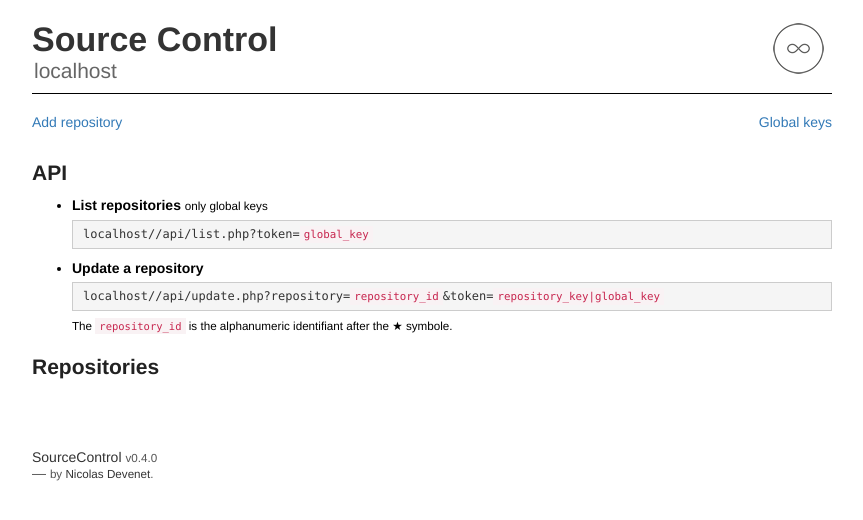
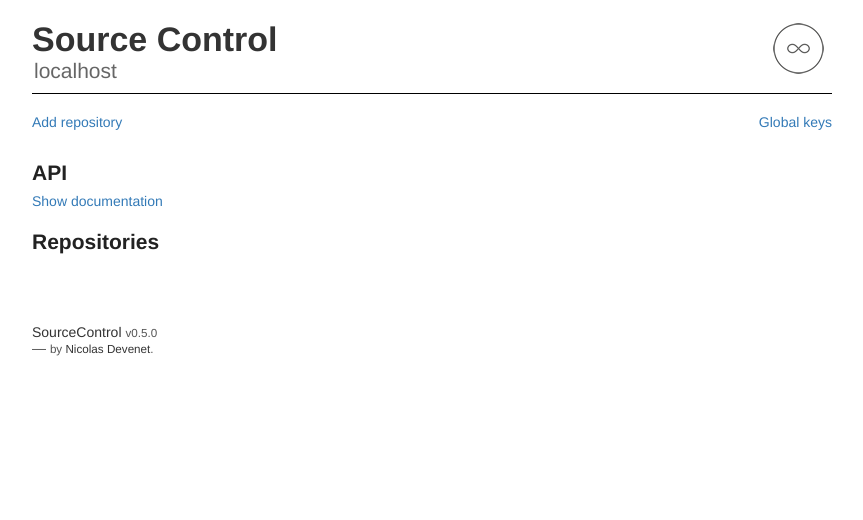
Before and after one commit to Devenet/SourceControl, a PHP site: page /documentation in a window 1280 px wide. Shown: the top 520 px of the page, without its empty margins (208-1071 px from the left). Run offline with PHP 8.4, Linux system fonts and the light colour scheme; data that the repository does not hold is empty.

Commit message:
Hide by default API documentation

```diff
--- a/manage/assets/default/script.js
+++ b/manage/assets/default/script.js
@@ -6,6 +6,10 @@ document.getElementById('add_repository').addEventListener('click', function(eve
 // Toogle admin keys form
 document.getElementById('box_admin_keys').style.display = "none";
 document.getElementById('admin_keys').addEventListener('click', function(event) { var box = document.getElementById('box_admin_keys'); if (box.style.display == "none") { box.style.display = "block"; } else { box.style.display = "none"; } event.preventDefault(); return false; });
+
+// Toogle API documentation
+document.getElementById('box_doc').style.display = "none";
+document.getElementById('doc').addEventListener('click', function(event) { var box = document.getElementById('box_doc'); if (box.style.display == "none") { box.style.display = "block"; this.innerText = 'Hide documentation'; } else { box.style.display = "none"; this.innerText = 'Show documentation'; } event.preventDefault(); return false; });
 
 // Toogle details keys repository form
 var details_keys_lines = document.getElementsByClassName("details-keys");
--- a/manage/assets/default/style.css
+++ b/manage/assets/default/style.css
@@ -104,6 +104,9 @@ section h2 {
 #api {
 	line-height: 18px;
 }
+#api h2 {
+  margin-bottom: 10px;
+}
 #api li {
 	margin-bottom: 10px;
 }
--- a/manage/index.php
+++ b/manage/index.php
@@ -1,6 +1,6 @@
 <?php
 
-define('SC_VERSION', '0.4.0');
+define('SC_VERSION', '0.5.0');
 define('SC_CONFIG', '../data/config.php');
 
 // Load configuration file
@@ -129,7 +129,8 @@ $assets_version = substr(md5(SC_VERSION), 0, 5);
 
 	<section id="api">
 		<h2>API</h2>
-		<ul>
+		<p><a id="doc" href="documentation">Show documentation</a></p>
+		<ul id="box_doc">
 			<li><b>List repositories</b> <small>only global keys</small>
 				<br /><pre><?php echo API_URL; ?>/list.php?token=<code>global_key</code></pre>
 			</li>
```
